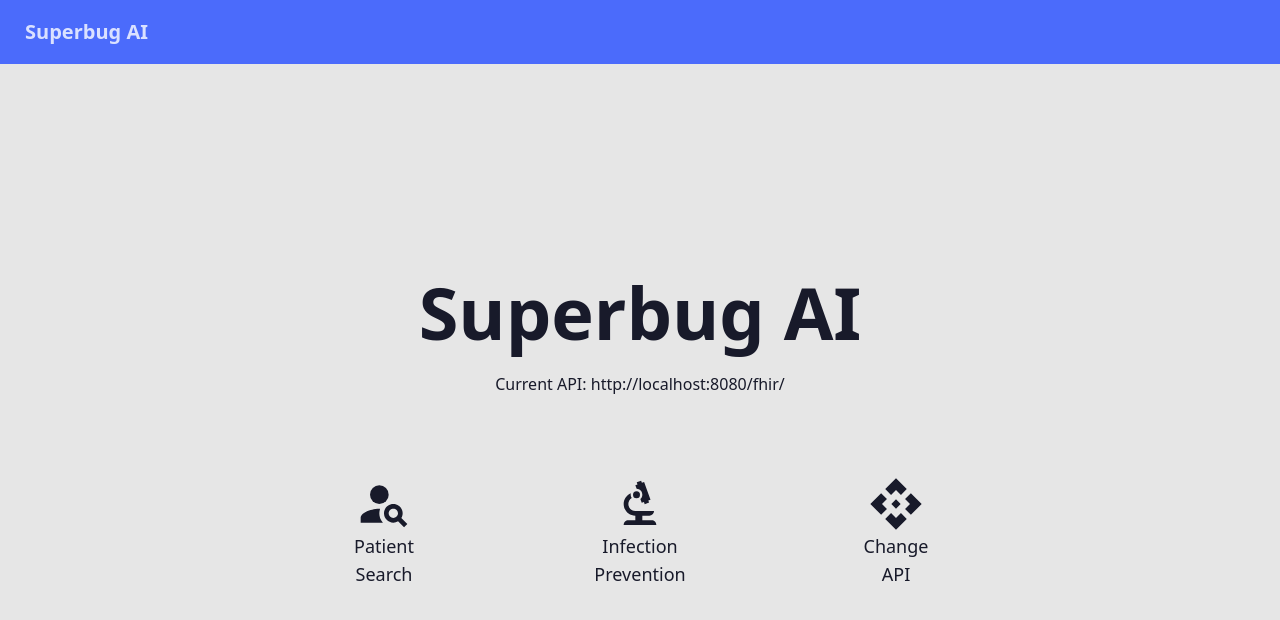
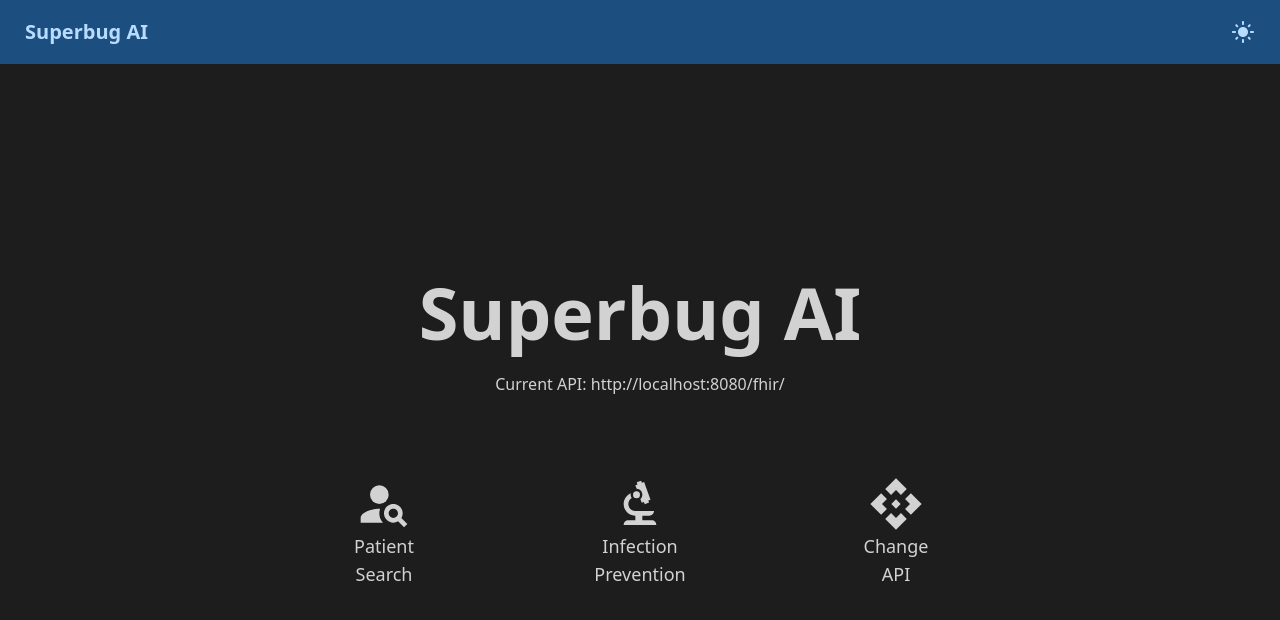
Before and after one commit to dhuang101/superbug-ai-app, a Next.js app: page / in a window 1280 px wide. Shown: the top 620 px of the page. Built offline with nearby package versions, Linux system fonts and the light colour scheme.

Commit message:
Base for theme swapping button

```diff
--- a/src/components/NavBar.tsx
+++ b/src/components/NavBar.tsx
@@ -1,4 +1,6 @@
 import Link from "next/link"
+import LightModeIcon from "@mui/icons-material/LightMode"
+import DarkModeIcon from "@mui/icons-material/DarkMode"
 
 function NavBar() {
 	return (
@@ -10,6 +12,9 @@ function NavBar() {
 					</div>
 				</Link>
 			</div>
+			<div className="btn btn-ghost">
+				<LightModeIcon className="text-2xl text-primary-content" />
+			</div>
 		</div>
 	)
 }
--- a/src/pages/_app.tsx
+++ b/src/pages/_app.tsx
@@ -19,7 +19,7 @@ export default function MyApp({ Component, pageProps }) {
 
 	return (
 		<LocalizationProvider dateAdapter={AdapterDayjs}>
-			<div data-theme="corporate" className="font-sans" id="themeWrapper">
+			<div data-theme="business" className="font-sans" id="themeWrapper">
 				<ApiContext.Provider value={contextWrapper}>
 					<div className="flex flex-col h-screen min-w-screen">
 						<NavBar />
```
